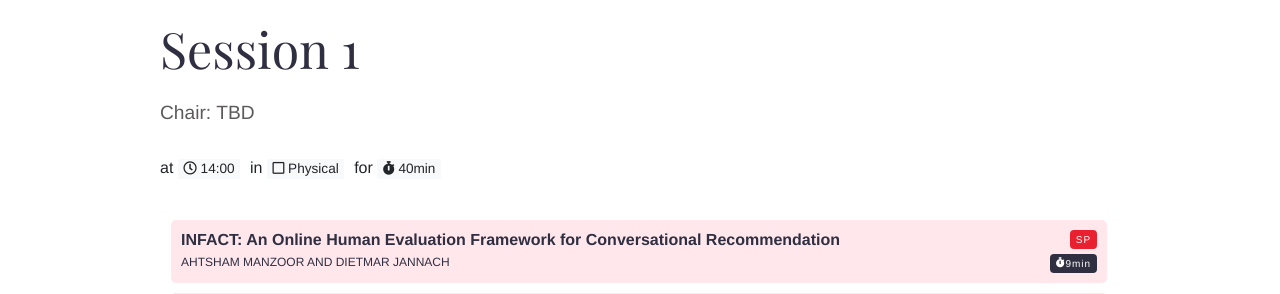
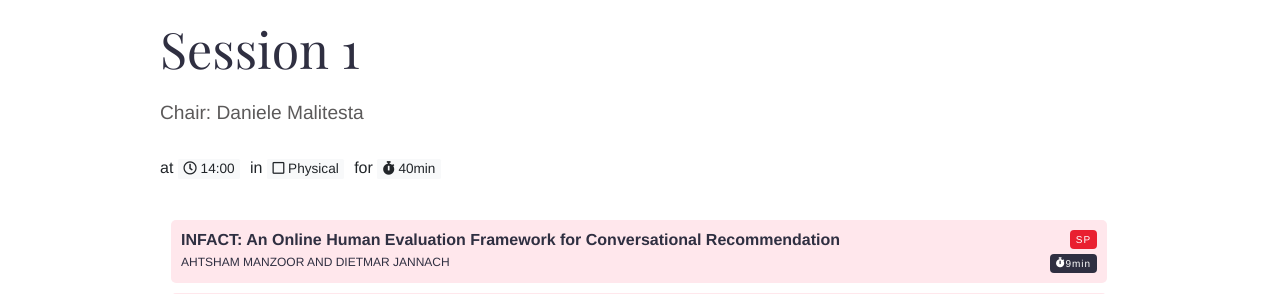
Before and after one commit to kars-workshop/2022, a Jekyll site: the page built from _talks/session1.md, in a window 1280 px wide. Shown: the part 275-569 px from the top of the page. Built offline with Jekyll 4.4.1, drawn with Linux system fonts in a browser that asks for light colours.

Commit message:
Update session1.md

```diff
--- a/_talks/session1.md
+++ b/_talks/session1.md
@@ -2,7 +2,7 @@
 name: Session 1
 data: session1
 speakers:
-  - TBD
+  - Daniele Malitesta
 categories:
   - Session
 ---
```
